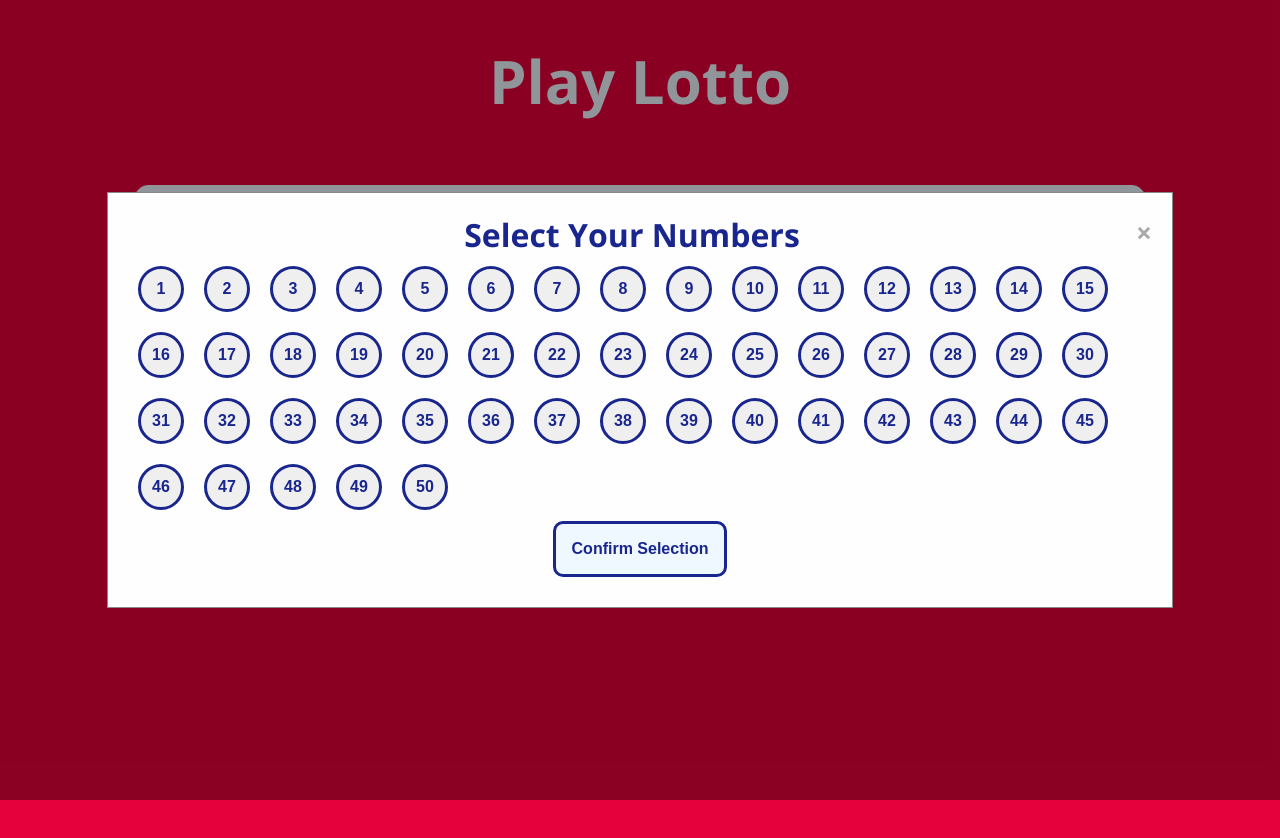
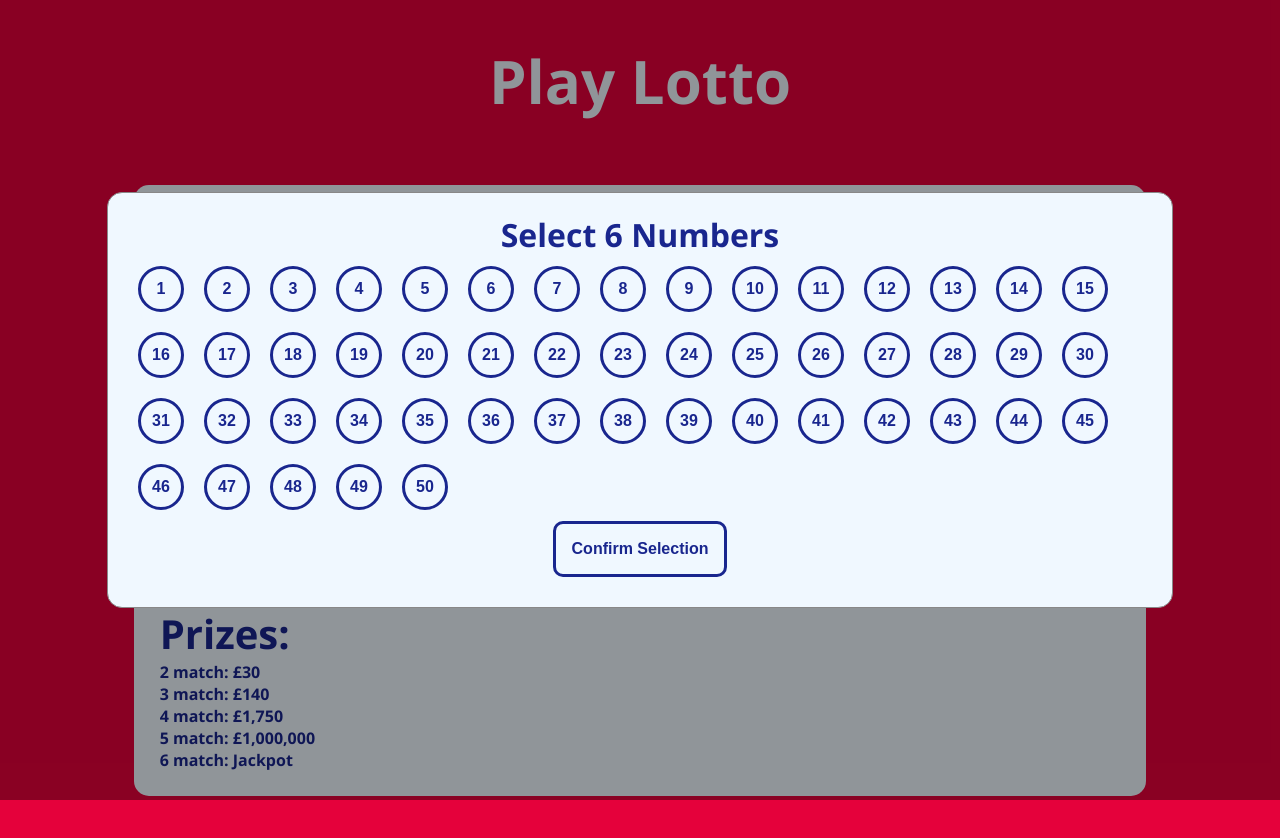
Before and after one commit to EllisJones/lotto, a plain HTML site: page lotto/index.html in a window 1280 px wide. Both pictures are taken after a click on the button "Choose Numbers". Before the commit the page ends 800 px from the top, so only its background shows below. Drawn offline with nearby package versions, Linux system fonts and the light colour scheme.

Commit message:
final features & bug fixes
- added functionality to the play button
 - it now uses a modal pop-up to tell the player the results instead of just console logging the results
 - added a prize pool to tell the player their rewards on the results table once they hit play.
Bug fixes
- removed the ability to close the selection modal before selecting 6 numbers

```diff
--- a/lotto/index.html
+++ b/lotto/index.html
@@ -16,7 +16,7 @@
   <body>
     <h1>Play Lotto</h1>
     <div class="main">
-      <h2>Choose numbers or lucky dip?</h2>
+      <h2>Choose numbers or Lucky Dip?</h2>
       <p>Pick 6 numbers or choose lucky dip for a random selection</p>
       <button onclick="luckyDip()" class="btn selectionButton">
         Lucky Dip
@@ -39,65 +39,82 @@
       <br />
       <button onclick="play()" class="btn play">Play</button>
     </div>
-    <div id="myModal" class="modal">
+    <div class="prizes">
+      <h2>Prizes:</h2>
+      <b>2 match: £30 <br>
+      3 match: £140 <br>
+      4 match: £1,750 <br>
+      5 match: £1,000,000 <br>
+      6 match: Jackpot</b>
+    </div>
+    <div id="selectionModal" class="modal">
       <div class="modal-content">
-        <span class="close">&times;</span>
-        <b>Select Your Numbers</b>
-        <div class="numbers">
-          <button class="selectBall" id="select1">1</button>
-          <button class="selectBall" id="select2">2</button>
-          <button class="selectBall" id="select3">3</button>
-          <button class="selectBall" id="select4">4</button>
-          <button class="selectBall" id="select5">5</button>
-          <button class="selectBall" id="select6">6</button>
-          <button class="selectBall" id="select7">7</button>
-          <button class="selectBall" id="select8">8</button>
-          <button class="selectBall" id="select9">9</button>
-          <button class="selectBall" id="select10">10</button>
-          <button class="selectBall" id="select11">11</button>
-          <button class="selectBall" id="select12">12</button>
-          <button class="selectBall" id="select13">13</button>
-          <button class="selectBall" id="select14">14</button>
-          <button class="selectBall" id="select15">15</button>
-          <button class="selectBall" id="select16">16</button>
-          <button class="selectBall" id="select17">17</button>
-          <button class="selectBall" id="select18">18</button>
-          <button class="selectBall" id="select19">19</button>
-          <button class="selectBall" id="select20">20</button>
-          <button class="selectBall" id="select21">21</button>
-          <button class="selectBall" id="select22">22</button>
-          <button class="selectBall" id="select23">23</button>
-          <button class="selectBall" id="select24">24</button>
-          <button class="selectBall" id="select25">25</button>
-          <button class="selectBall" id="select26">26</button>
-          <button class="selectBall" id="select27">27</button>
-          <button class="selectBall" id="select28">28</button>
-          <button class="selectBall" id="select29">29</button>
-          <button class="selectBall" id="select30">30</button>
-          <button class="selectBall" id="select31">31</button>
-          <button class="selectBall" id="select32">32</button>
-          <button class="selectBall" id="select33">33</button>
-          <button class="selectBall" id="select34">34</button>
-          <button class="selectBall" id="select35">35</button>
-          <button class="selectBall" id="select36">36</button>
-          <button class="selectBall" id="select37">37</button>
-          <button class="selectBall" id="select38">38</button>
-          <button class="selectBall" id="select39">39</button>
-          <button class="selectBall" id="select40">40</button>
-          <button class="selectBall" id="select41">41</button>
-          <button class="selectBall" id="select42">42</button>
-          <button class="selectBall" id="select43">43</button>
-          <button class="selectBall" id="select44">44</button>
-          <button class="selectBall" id="select45">45</button>
-          <button class="selectBall" id="select46">46</button>
-          <button class="selectBall" id="select47">47</button>
-          <button class="selectBall" id="select48">48</button>
-          <button class="selectBall" id="select49">49</button>
-          <button class="selectBall" id="select50">50</button>
+        <b>Select 6 Numbers</b>
+        <div class="numbers" id="selectNumbers">
+          <button class="selectBall" id="1">1</button>
+          <button class="selectBall" id="2">2</button>
+          <button class="selectBall" id="3">3</button>
+          <button class="selectBall" id="4">4</button>
+          <button class="selectBall" id="5">5</button>
+          <button class="selectBall" id="6">6</button>
+          <button class="selectBall" id="7">7</button>
+          <button class="selectBall" id="8">8</button>
+          <button class="selectBall" id="9">9</button>
+          <button class="selectBall" id="10">10</button>
+          <button class="selectBall" id="11">11</button>
+          <button class="selectBall" id="12">12</button>
+          <button class="selectBall" id="13">13</button>
+          <button class="selectBall" id="14">14</button>
+          <button class="selectBall" id="15">15</button>
+          <button class="selectBall" id="16">16</button>
+          <button class="selectBall" id="17">17</button>
+          <button class="selectBall" id="18">18</button>
+          <button class="selectBall" id="19">19</button>
+          <button class="selectBall" id="20">20</button>
+          <button class="selectBall" id="21">21</button>
+          <button class="selectBall" id="22">22</button>
+          <button class="selectBall" id="23">23</button>
+          <button class="selectBall" id="24">24</button>
+          <button class="selectBall" id="25">25</button>
+          <button class="selectBall" id="26">26</button>
+          <button class="selectBall" id="27">27</button>
+          <button class="selectBall" id="28">28</button>
+          <button class="selectBall" id="29">29</button>
+          <button class="selectBall" id="30">30</button>
+          <button class="selectBall" id="31">31</button>
+          <button class="selectBall" id="32">32</button>
+          <button class="selectBall" id="33">33</button>
+          <button class="selectBall" id="34">34</button>
+          <button class="selectBall" id="35">35</button>
+          <button class="selectBall" id="36">36</button>
+          <button class="selectBall" id="37">37</button>
+          <button class="selectBall" id="38">38</button>
+          <button class="selectBall" id="39">39</button>
+          <button class="selectBall" id="40">40</button>
+          <button class="selectBall" id="41">41</button>
+          <button class="selectBall" id="42">42</button>
+          <button class="selectBall" id="43">43</button>
+          <button class="selectBall" id="44">44</button>
+          <button class="selectBall" id="45">45</button>
+          <button class="selectBall" id="46">46</button>
+          <button class="selectBall" id="47">47</button>
+          <button class="selectBall" id="48">48</button>
+          <button class="selectBall" id="49">49</button>
+          <button class="selectBall" id="50">50</button>
         </div>
         <button class="btn" id="confirm">Confirm Selection</button>
       </div>
     </div>
+    <div id="playModal" class="modal">
+      <div class="modal-content">
+        <span class="close" onclick="closePlay()">&times;</span>
+      <b>Results:</b>
+      <p id="resultSelected">Your Selected Numbers: </p>
+      <p id="resultWinning">The Winning Numbers: </p>
+      <p id="resultMatching">Matching Numbers: </p>
+      <p id="prize">You win: </p>
+    </div>
+
   </body>
 </html>
 <script src="script.js"></script>
--- a/lotto/script.js
+++ b/lotto/script.js
@@ -1,32 +1,117 @@
+const selectNumbers = document.getElementById("selectNumbers");
+let playModal = document.getElementById("playModal");
+let resultSelected = document.getElementById("resultSelected");
+let resultWinning = document.getElementById("resultWinning");
+let resultMatching = document.getElementById("resultMatching");
+let prize = document.getElementById("prize");
+
 let player = {
   // creates an empty array for the players selected numbers.
   selectedNumbers: [],
+};
+let prizes = {
+  0: "Nothing",
+  1: "Nothing",
+  2: "£30",
+  3: "£140",
+  4: "£1,750",
+  5: "£1,000,000",
+  6: "jackpot",
 };
 
 function pickSix(arr) {
   // creates 6 unique random numbers between 1-50
   while (arr.length < 6) {
-    temp = Math.floor(Math.random() * 50);
+    temp = Math.floor(Math.random() * 50) + 1;
     if (arr.includes(temp)) {
     } else {
       arr.push(temp);
     }
   }
 }
+function resetNumbers() {
+  // clears the players selected numbers, and changes the dom to show that.
+  for (let i = 0; i < player.selectedNumbers.length; i++) {
+    document
+      .getElementById(player.selectedNumbers[i])
+      .classList.toggle("selected");
+  }
+  player.selectedNumbers = [];
+  for (let i = 0; i < 6; i++) {
+    document.getElementById(`ball${i + 1}`).innerHTML = "";
+  }
+}
+
+function updateNumbers() {
+  for (let i = 0; i < player.selectedNumbers.length; i++) {
+    document.getElementById(`ball${i + 1}`).innerHTML =
+      player.selectedNumbers[i];
+    document
+      .getElementById(player.selectedNumbers[i])
+      .classList.toggle("selected");
+  }
+}
 
 function luckyDip() {
   // empties the players current selected numbers, replaces them with 6 new ones, and shows these values on the DOM.
+  for (let i = 0; i < player.selectedNumbers.length; i++) {
+    document
+      .getElementById(player.selectedNumbers[i])
+      .classList.toggle("selected");
+  }
   player.selectedNumbers = [];
   pickSix(player.selectedNumbers);
-  for (let i = 0; i < player.selectedNumbers.length; i++) {
-    document.getElementById(`ball${i + 1}`).innerHTML =
-      player.selectedNumbers[i];
-  }
+  updateNumbers();
   console.log(player.selectedNumbers);
 }
 
+document.addEventListener("DOMContentLoaded", (event) => {
+  let modal = document.getElementById("selectionModal");
+  let chooseNumbers = document.getElementById("chooseNumbers");
+  // When the user clicks the button, resets the selected numbers and opens the modal to select new ones.
+  chooseNumbers.onclick = function () {
+    modal.style.display = "block";
+  };
+});
+
+selectNumbers.addEventListener("click", function (event) {
+  if (event.target && event.target.matches(".selectBall")) {
+    // Get the data-id attribute of the clicked button
+    const buttonId = Number(event.target.getAttribute("id"));
+    console.log(buttonId);
+    if (player.selectedNumbers.includes(buttonId)) {
+      //if the player has already selected this number, it wil remove it from the selected numbers
+      console.log(buttonId);
+      player.selectedNumbers.pop(buttonId);
+      document.getElementById(buttonId).classList.toggle("selected");
+    } else if (player.selectedNumbers.length < 6) {
+      // if the player has not already selected this number, and there is 5 or less numbers already selected.
+      player.selectedNumbers.push(buttonId);
+      document.getElementById(buttonId).classList.toggle("selected");
+    } else {
+      //if the player already has 6 numbers selected, does nothing.
+    }
+  }
+});
+document
+  .getElementById("confirm")
+  .addEventListener("click", (confirmSelection) => {
+    if (player.selectedNumbers.length === 6) {
+      updateNumbers();
+      for (let i = 0; i < player.selectedNumbers.length; i++) {
+        document
+          .getElementById(player.selectedNumbers[i])
+          .classList.toggle("selected");
+        document.getElementById("selectionModal").style.display = "none";
+      }
+    } else if (player.selectedNumbers.length < 6) {
+      console.log("pick more numbers");
+    }
+  });
+
 function play() {
   //checks to see whether the player has 6 numbers selected.
+
   if (player.selectedNumbers.length != 6) {
     console.log("you need to select your numbers in order to play.");
     return;
@@ -38,37 +123,13 @@ function play() {
     let matchingNumbers = winningNumbers.filter((number) =>
       numbersToCheck.has(number)
     );
-    console.log(`selected numbers ${player.selectedNumbers}`);
-    console.log(`winners: ${winningNumbers}`);
-    console.log(`you have ${matchingNumbers.length} matching numbers!`);
+    resultSelected.innerHTML = `selected numbers: ${player.selectedNumbers}`;
+    resultWinning.innerHTML = `The Winning Numbers: ${winningNumbers}`;
+    resultMatching.innerHTML = `You have ${matchingNumbers.length} matching numbers!`;
+    prize.innerHTML = `You Win: ${prizes[matchingNumbers.length]}`;
+    playModal.style.display = "block";
   }
 }
-
-function resetNumbers() {
-  // clears the players selected numbers, and changes the dom to show that.
-  player.selectedNumbers = [];
-  console.log(player.selectedNumbers);
-  for (let i = 0; i < 6; i++) {
-    document.getElementById(`ball${i + 1}`).innerHTML = "";
-  }
+function closePlay() {
+  playModal.style.display = "none";
 }
-
-document.addEventListener("DOMContentLoaded", (event) => {
-  let modal = document.getElementById("myModal");
-  let btn = document.getElementById("chooseNumbers");
-  let span = document.getElementsByClassName("close")[0];
-  // When the user clicks the button, open the modal
-  btn.onclick = function () {
-    modal.style.display = "block";
-  };
-  // When the user clicks on <span> (x), close the modal
-  span.onclick = function () {
-    modal.style.display = "none";
-  };
-  // When the user clicks anywhere outside of the modal, close it
-  window.onclick = function (event) {
-    if (event.target == modal) {
-      modal.style.display = "none";
-    }
-  };
-});
--- a/lotto/styles.css
+++ b/lotto/styles.css
@@ -47,6 +47,17 @@ p {
   font-weight: 500;
   margin: 10%;
   margin-top: 5%;
+  margin-bottom: 3%;
+  border-radius: 15px;
+  padding: 2%;
+  text-align: left;
+}
+.prizes {
+  background-color: aliceblue;
+  color: #19268e;
+  font-weight: 500;
+  margin: 10%;
+  margin-top: 0%;
   border-radius: 15px;
   padding: 2%;
   text-align: left;
@@ -72,6 +83,7 @@ p {
 .selectBall {
   color: #19268e;
   border: 3px solid #19268e;
+  background-color: aliceblue;
   font-weight: bolder;
   font-size: 16px;
   text-align: center;
@@ -89,6 +101,11 @@ p {
   color: aliceblue;
   transition: 0.3s;
 }
+.selected {
+  background-color: #19268e;
+  color: aliceblue;
+}
+
 .modal {
   display: none; /* Hidden by default */
   position: fixed; /* Stay in place */
@@ -103,24 +120,20 @@ p {
   color: #19268e;
   font-size: 32px;
 }
-
-/* Modal Content */
 .modal-content {
-  background-color: #fefefe;
+  background-color: aliceblue;
   margin: 15% auto;
   padding: 20px;
   border: 1px solid #888;
+  border-radius: 15px;
   width: 80%;
 }
-
-/* The Close Button */
 .close {
   color: #aaa;
   float: right;
   font-size: 28px;
   font-weight: bold;
 }
-
 .close:hover,
 .close:focus {
   color: black;
```
